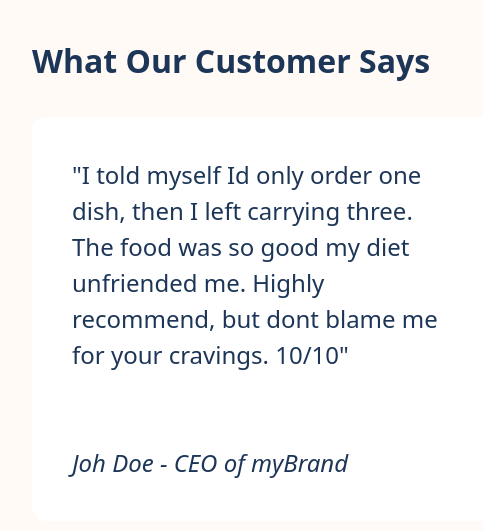
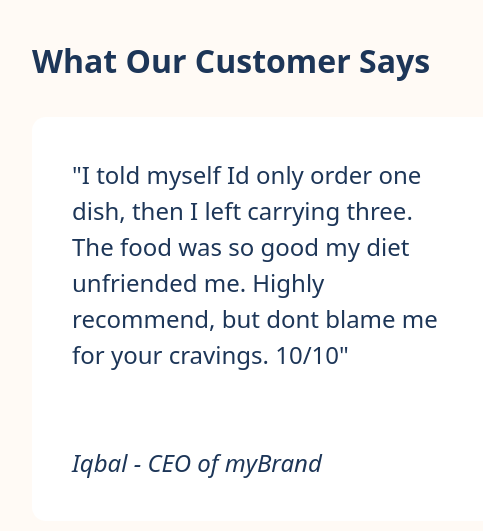
Before and after one commit to mbale014/restaurant-page, a website built with webpack: page src/template.html in a window 1280 px wide. Shown: the part 2390-2921 px from the top of the page, 160-643 px from the left. Built offline with nearby package versions, Linux system fonts and the light colour scheme.

Commit message:
add credits to person name

```diff
--- a/src/init-page.js
+++ b/src/init-page.js
@@ -133,12 +133,16 @@ export default function loadHome() {
     quoteText.classList.add('quote-text');
     const quotePara = document.createElement('p');
     quotePara.textContent = '"I told myself Id only order one dish, then I left carrying three. The food was so good my diet unfriended me. Highly recommend, but dont blame me for your cravings. 10/10"';
+    const quotePersonLink = document.createElement('a');
+    quotePersonLink.href = 'https://github.com/mbale014/';
     const quotePerson = document.createElement('p');
-    quotePerson.textContent = 'Joh Doe - CEO of myBrand';
+    quotePerson.textContent = 'Iqbal - CEO of myBrand';
     quotePerson.style.fontStyle = 'italic'
 
+    quotePersonLink.appendChild(quotePerson);
+
     quoteText.appendChild(quotePara);
-    quoteText.appendChild(quotePerson)
+    quoteText.appendChild(quotePersonLink)
 
     const personImgDiv = document.createElement('div');
     personImgDiv.classList.add('quote-person');
--- a/src/styles.css
+++ b/src/styles.css
@@ -88,6 +88,11 @@ img {
 button {
   color: var(--dark-text);
   border: transparent;
+}
+
+a{
+  text-decoration: none;
+  color: var(--dark-text)
 }
 
 /* === Home page=== */
```
